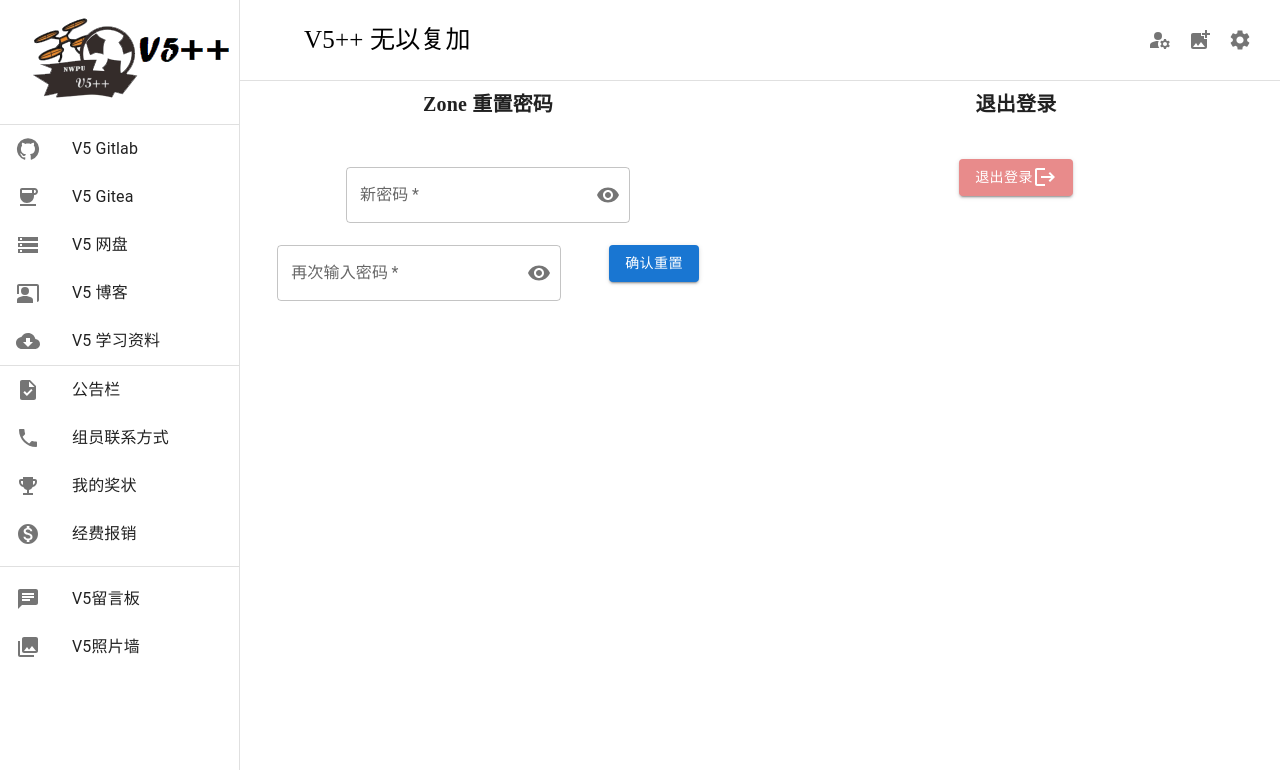
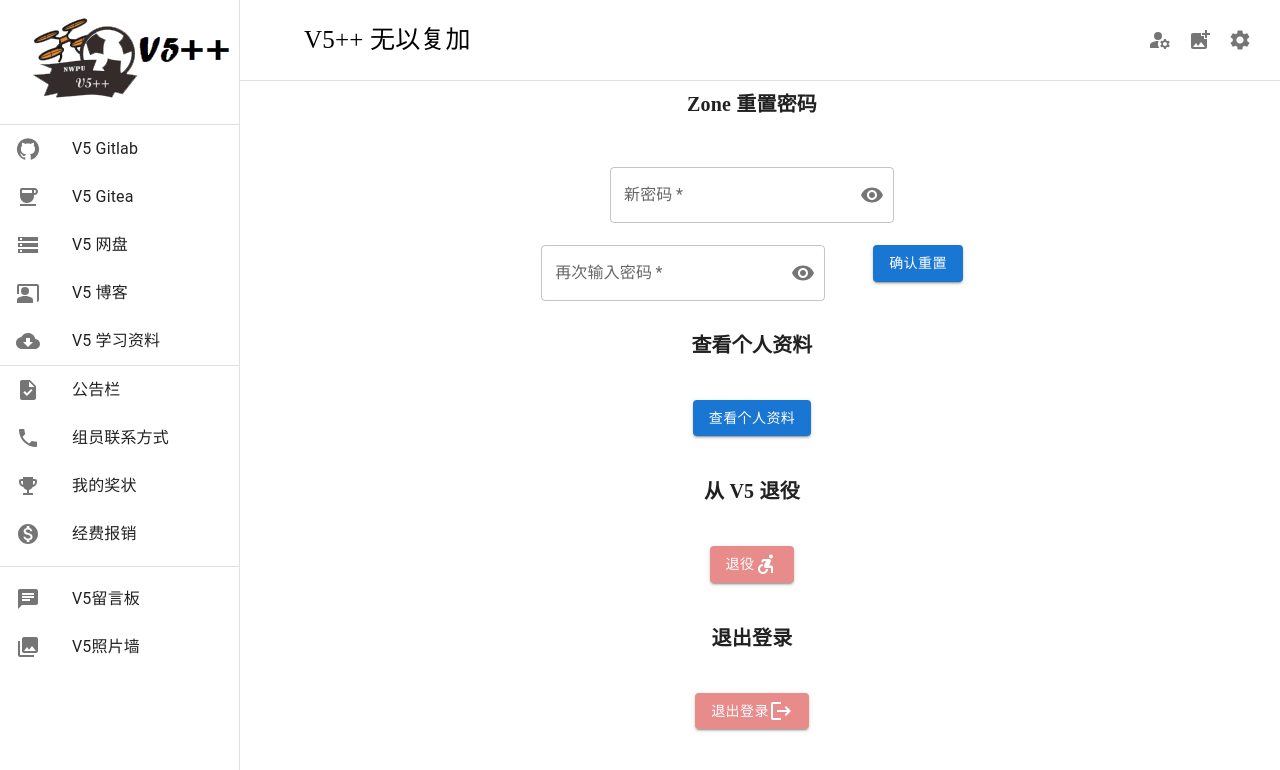
Before and after one commit to BowenExtendsDeng/v5zone_react, a React (Create React App) app: page /homepage/settings in a window 1280 px wide. Shown: the top 770 px of the page. Built offline with nearby package versions, Linux system fonts and the light colour scheme.

Commit message:
添加了倒计时定时器，优化了显示效果

```diff
--- a/src/components/Homepage/Album.js
+++ b/src/components/Homepage/Album.js
@@ -1,5 +1,5 @@
 import * as React from 'react';
-import {Box, ImageList, ImageListItem, ImageListItemBar, Typography} from "@mui/material";
+import {Box, ImageList, ImageListItem, Typography} from "@mui/material";
 import {JudgeDevice} from "../templates/JudgeDevice";
 
 export default function ColorTabs() {
--- a/src/components/Homepage/MessageBoard.js
+++ b/src/components/Homepage/MessageBoard.js
@@ -1,6 +1,6 @@
 import React from 'react';
 import {JudgeDevice} from "../templates/JudgeDevice";
-import {Box, Button, Card, CardActions, CardContent, Grid, Stack, Typography} from "@mui/material";
+import {Box, Button, CardContent, Grid, Stack, Typography} from "@mui/material";
 
 
 function Message(props) {
--- a/src/components/Homepage/Settings.js
+++ b/src/components/Homepage/Settings.js
@@ -4,7 +4,7 @@ import {
     Box,
     Button, Divider,
     FormControl, Grid, IconButton, InputAdornment,
-    InputLabel, ListItem, ListItemButton, ListItemIcon, ListItemText,
+    InputLabel,
     OutlinedInput,
     Stack,
     Typography
@@ -12,6 +12,68 @@ import {
 import {Visibility, VisibilityOff} from "@mui/icons-material";
 import LogoutIcon from "@mui/icons-material/Logout";
 import {useNavigate} from "react-router-dom";
+import AccessibleForwardIcon from '@mui/icons-material/AccessibleForward';
+
+function Retire(){
+    return(
+        <Box>
+            <Box>
+                <Typography
+                    sx={{
+                        margin: 3,
+                        fontFamily: "黑体",
+                        fontWeight: "bold",
+                        fontSize: 20,
+                    }}
+                >
+                    从 V5 退役
+                </Typography>
+                <Button
+                    sx={{
+                        margin:2,
+                        textAlign: "center",
+                        backgroundColor:"#e88b8b"
+                    }}
+                    variant="contained"
+                    onClick={() => {
+                        alert('bye')
+                    }}>
+                    退役<AccessibleForwardIcon/>
+                </Button>
+            </Box>
+        </Box>
+    )
+}
+
+function SetProfile(){
+    return(
+        <Box>
+            <Box>
+                <Typography
+                    sx={{
+                        margin: 3,
+                        fontFamily: "黑体",
+                        fontWeight: "bold",
+                        fontSize: 20,
+                    }}
+                >
+                    查看个人资料
+                </Typography>
+                <Button
+                    sx={{
+                        margin:2,
+                        textAlign: "center",
+                    }}
+                    variant="contained"
+                    onClick={() => {
+                        alert('bye')
+                    }}>
+                    查看个人资料
+                </Button>
+            </Box>
+        </Box>
+    )
+}
 function ResetPassword(){
     const [showPassword, setShowPassword] = React.useState(false);
     const [showPasswordAgain, setShowPasswordAgain] = React.useState(false);
@@ -131,7 +193,6 @@ function Logout(){
                 退出登录<LogoutIcon/>
             </Button>
         </Box>
-
     )
 }
 
@@ -154,17 +215,35 @@ function Settings() {
             }
             {isDesktop ?
                 <Grid container spacing={2} align={"center"}>
+                    <Grid xs={3}></Grid>
                     <Grid xs={6} align={"center"}>
                         <ResetPassword/>
                     </Grid>
+                    <Grid xs={3}></Grid>
+                    <Grid xs={3}></Grid>
+                    <Grid xs={6} align={"center"}>
+                        <SetProfile/>
+                    </Grid>
+                    <Grid xs={3}></Grid>
+                    <Grid xs={3}></Grid>
+                    <Grid xs={6} align={"center"}>
+                        <Retire/>
+                    </Grid>
+                    <Grid xs={3}></Grid>
+                    <Grid xs={3}></Grid>
                     <Grid xs={6} align={"center"}>
                         <Logout/>
                     </Grid>
+                    <Grid xs={3}></Grid>
                 </Grid>
                 :
                 <Stack align={"center"}>
                     <Divider/>
                     <ResetPassword/>
+                    <Divider/>
+                    <SetProfile/>
+                    <Divider/>
+                    <Retire/>
                     <Divider/>
                     <Logout/>
                 </Stack>
--- a/src/components/Login/ForgetPassword.js
+++ b/src/components/Login/ForgetPassword.js
@@ -1,4 +1,4 @@
-import React from 'react';
+import React, {useEffect, useState} from 'react';
 import {
     Alert,
     Box,
@@ -15,6 +15,27 @@ import {
 import {Visibility, VisibilityOff} from "@mui/icons-material";
 import {useNavigate} from "react-router-dom";
 
+function CountDown(props) {
+    const { mss } = props;
+
+    const [time, setTime] = useState(mss);
+
+    useEffect(() => {
+        const tick = setInterval(() => {
+            setTime(time - 1);
+        }, 1000);
+
+        console.log("tick", tick);
+
+        return () => clearInterval(tick);
+    });
+
+    return (
+        <Typography sx={{
+            fontSize:14,
+        }}>{time.toString().padStart(2, "0")}</Typography>
+    );
+}
 function LoginForm() {
     const [showPassword, setShowPassword] = React.useState(false);
     const [showPasswordAgain, setShowPasswordAgain] = React.useState(false);
@@ -110,16 +131,28 @@ function LoginForm() {
                             width: 200
                         }}
                     />
+                    {sendButtonState ?
                         <Button
                             sx={{
                                 margin: 3,
                                 textAlign: "center",
                                 marginTop: 4
                             }}
-                        disabled={sendButtonState}
+                            disabled="true"
                             variant="contained"
                             onClick={onClickSend}
-                    >{sendButtonState ? "30S后再发送" : "发送验证码" }</Button>
+                        ><CountDown mss={30}/>s后再试</Button>
+                        :
+                        <Button
+                            sx={{
+                                margin: 3,
+                                textAlign: "center",
+                                marginTop: 4
+                            }}
+                            variant="contained"
+                            onClick={onClickSend}
+                        >发送验证码</Button>
+                    }
                     <Snackbar
                         open={open}
                         autoHideDuration={6000}
@@ -130,7 +163,6 @@ function LoginForm() {
                         </Alert>
                     </Snackbar>
                 </Box>
-
                 <FormControl
                     required={true}
                     sx={{
--- a/src/pages/Homepage.js
+++ b/src/pages/Homepage.js
@@ -14,10 +14,8 @@ import {
     Toolbar,
     Typography,
 } from "@mui/material";
-import LogoutIcon from '@mui/icons-material/Logout';
 import TaskIcon from '@mui/icons-material/Task';
 import PhoneIcon from '@mui/icons-material/Phone';
-import MoneyIcon from '@mui/icons-material/Money';
 import EmojiEventsIcon from '@mui/icons-material/EmojiEvents';
 import MonetizationOnIcon from '@mui/icons-material/MonetizationOn';
 import ChatIcon from '@mui/icons-material/Chat';
@@ -38,8 +36,6 @@ import ManageAccountsIcon from '@mui/icons-material/ManageAccounts';
 const drawerWidth = 240;
 
 function Homepage() {
-    const [open, setOpen] = React.useState(true);
-
 
     const [showDraw, setShowDraw] = React.useState(false);
 
@@ -248,7 +244,7 @@ function Homepage() {
                         <ListItem key={'公告栏'} disablePadding>
                             <ListItemButton
                                 onClick={() => {
-                                    navigate('/homepage/check_board');
+                                    navigate('/homepage/');
                                     handleDrawerClose();
                                 }}
                             >
--- a/src/routes/index.js
+++ b/src/routes/index.js
@@ -24,7 +24,7 @@ export default [
                 element: <Manage/>
             },
             {
-                path: 'check_board',
+                path: '',
                 element: <CheckBoard/>
             },
             {
```
Lines whose indentation alone changed are shown as unchanged.
